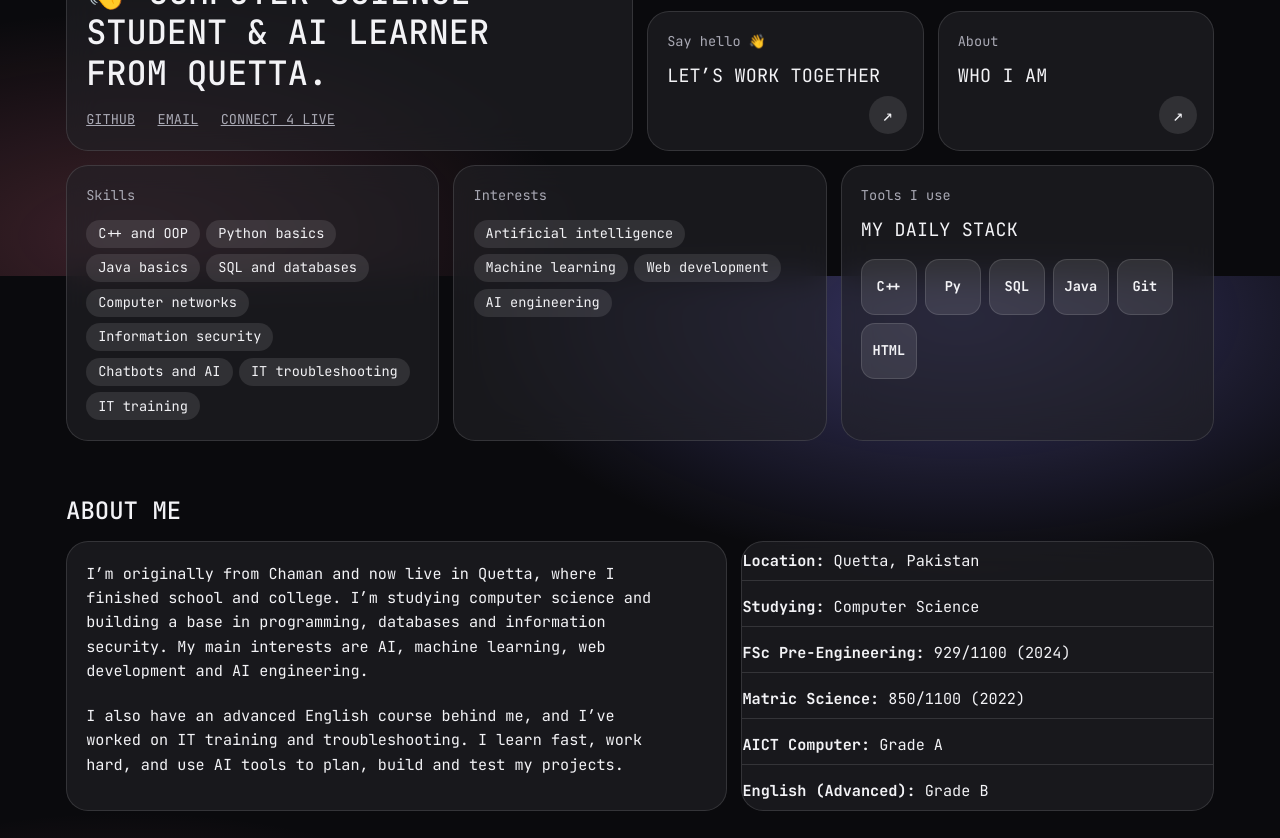
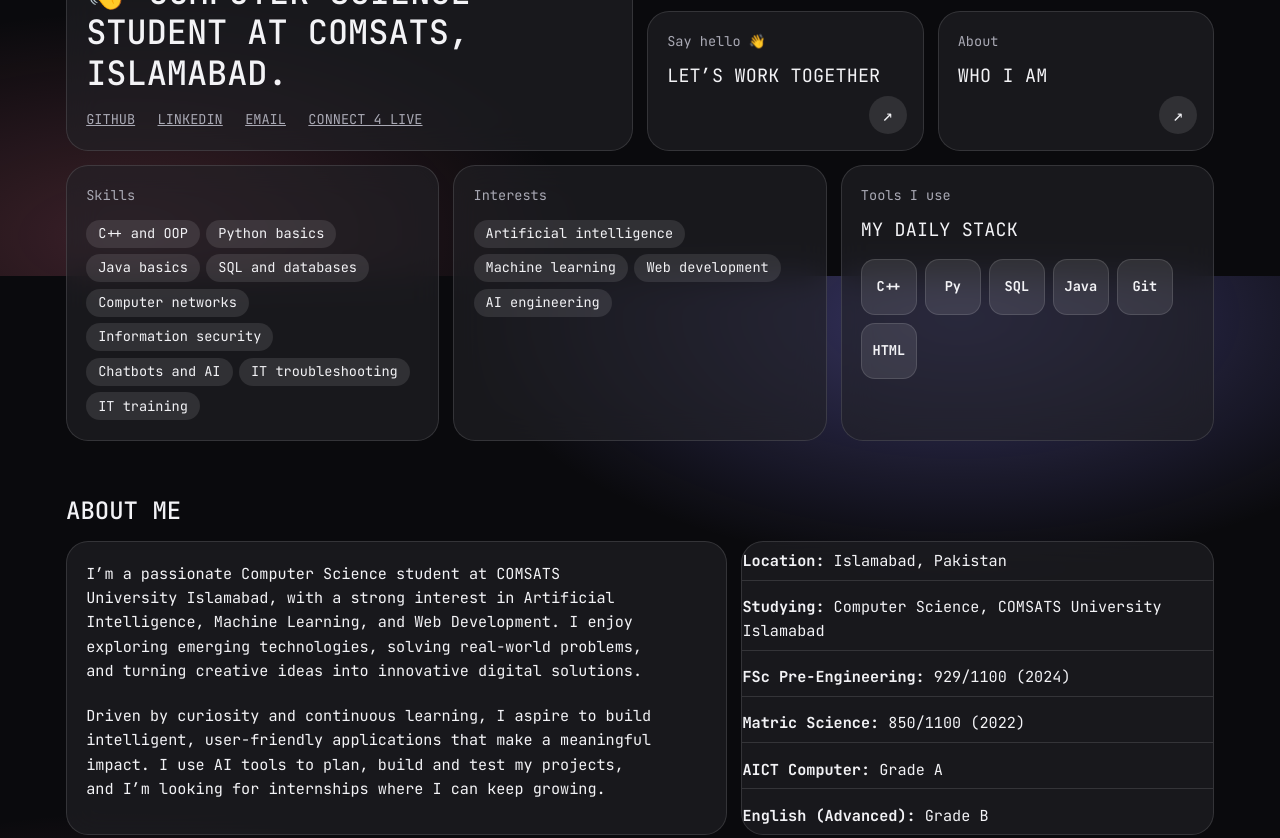
Before and after one commit to taqekhanzakinoor-debug/my-ai-portfolio, a plain HTML site: page index.html in a window 1280 px wide. Shown: the part 524-1362 px from the top of the page. Drawn offline with Linux system fonts and the light colour scheme.

Commit message:
Add LinkedIn, update about

```diff
--- a/index.html
+++ b/index.html
@@ -4,7 +4,7 @@
 <meta charset="utf-8">
 <meta name="viewport" content="width=device-width, initial-scale=1">
 <title>Alauddin Khan – Computer Science Student Portfolio</title>
-<meta name="description" content="Portfolio of Alauddin Khan, a computer science student in Quetta: C++, databases, networks, AI and web development.">
+<meta name="description" content="Portfolio of Alauddin Khan, a computer science student at COMSATS University Islamabad: AI, machine learning and web development.">
 <link rel="preconnect" href="https://fonts.googleapis.com">
 <link rel="preconnect" href="https://fonts.gstatic.com" crossorigin>
 <link href="https://fonts.googleapis.com/css2?family=JetBrains+Mono:wght@400;500;700&display=swap" rel="stylesheet">
@@ -108,9 +108,10 @@ footer .wrap{display:flex;flex-wrap:wrap;justify-content:space-between;gap:1rem}
     <div class="msg"><span id="msg" aria-live="polite">Tap a column to play.</span><button id="reset">Reset</button></div>
    </div>
    <div>
-    <h1>Hello: I’m Alauddin 👋 Computer science student &amp; AI learner from Quetta.</h1>
+    <h1>Hello: I’m Alauddin 👋 Computer science student at COMSATS, Islamabad.</h1>
     <div class="links">
      <a href="https://github.com/taqekhanzakinoor-debug" target="_blank" rel="noopener">GitHub</a>
+     <a href="https://www.linkedin.com/in/alauddin-khan-50ba9333a/" target="_blank" rel="noopener">LinkedIn</a>
      <a href="mailto:taqekhanzakinoor@gmail.com">Email</a>
      <a href="https://connect4-gilt-psi.vercel.app/" target="_blank" rel="noopener">Connect 4 live</a>
     </div>
@@ -138,12 +139,12 @@ footer .wrap{display:flex;flex-wrap:wrap;justify-content:space-between;gap:1rem}
   <h2>About me</h2>
   <div class="sec">
    <div class="tile">
-    <p>I’m originally from Chaman and now live in Quetta, where I finished school and college. I’m studying computer science and building a base in programming, databases and information security. My main interests are AI, machine learning, web development and AI engineering.</p>
-    <p>I also have an advanced English course behind me, and I’ve worked on IT training and troubleshooting. I learn fast, work hard, and use AI tools to plan, build and test my projects.</p>
+    <p>I’m a passionate Computer Science student at COMSATS University Islamabad, with a strong interest in Artificial Intelligence, Machine Learning, and Web Development. I enjoy exploring emerging technologies, solving real-world problems, and turning creative ideas into innovative digital solutions.</p>
+    <p>Driven by curiosity and continuous learning, I aspire to build intelligent, user-friendly applications that make a meaningful impact. I use AI tools to plan, build and test my projects, and I’m looking for internships where I can keep growing.</p>
    </div>
    <ul class="tile facts">
-    <li><strong>Location:</strong> Quetta, Pakistan</li>
-    <li><strong>Studying:</strong> Computer Science</li>
+    <li><strong>Location:</strong> Islamabad, Pakistan</li>
+    <li><strong>Studying:</strong> Computer Science, COMSATS University Islamabad</li>
     <li><strong>FSc Pre-Engineering:</strong> 929/1100 (2024)</li>
     <li><strong>Matric Science:</strong> 850/1100 (2022)</li>
     <li><strong>AICT Computer:</strong> Grade A</li>
@@ -170,12 +171,13 @@ footer .wrap{display:flex;flex-wrap:wrap;justify-content:space-between;gap:1rem}
    <div class="btns">
     <a class="btn main" href="mailto:taqekhanzakinoor@gmail.com?subject=Hello%20from%20your%20portfolio">Email me</a>
     <a class="btn" href="https://github.com/taqekhanzakinoor-debug" target="_blank" rel="noopener">My GitHub</a>
+    <a class="btn" href="https://www.linkedin.com/in/alauddin-khan-50ba9333a/" target="_blank" rel="noopener">LinkedIn</a>
    </div>
   </div>
  </section>
 </main>
 
-<footer><div class="wrap"><span>© <span id="year">2026</span> Alauddin Khan · Quetta, Pakistan</span><span>Built with AI help during the Looponics challenge.</span></div></footer>
+<footer><div class="wrap"><span>© <span id="year">2026</span> Alauddin Khan · Islamabad, Pakistan</span><span>Built with AI help during the Looponics challenge.</span></div></footer>
 
 <script>
 var root=document.documentElement,sw=document.getElementById('theme'),st=document.getElementById('themeText');
```
Also changed, not shown: assets/photo.jpg, screenshots/desktop.png, screenshots/mobile.png, 1 other file.
